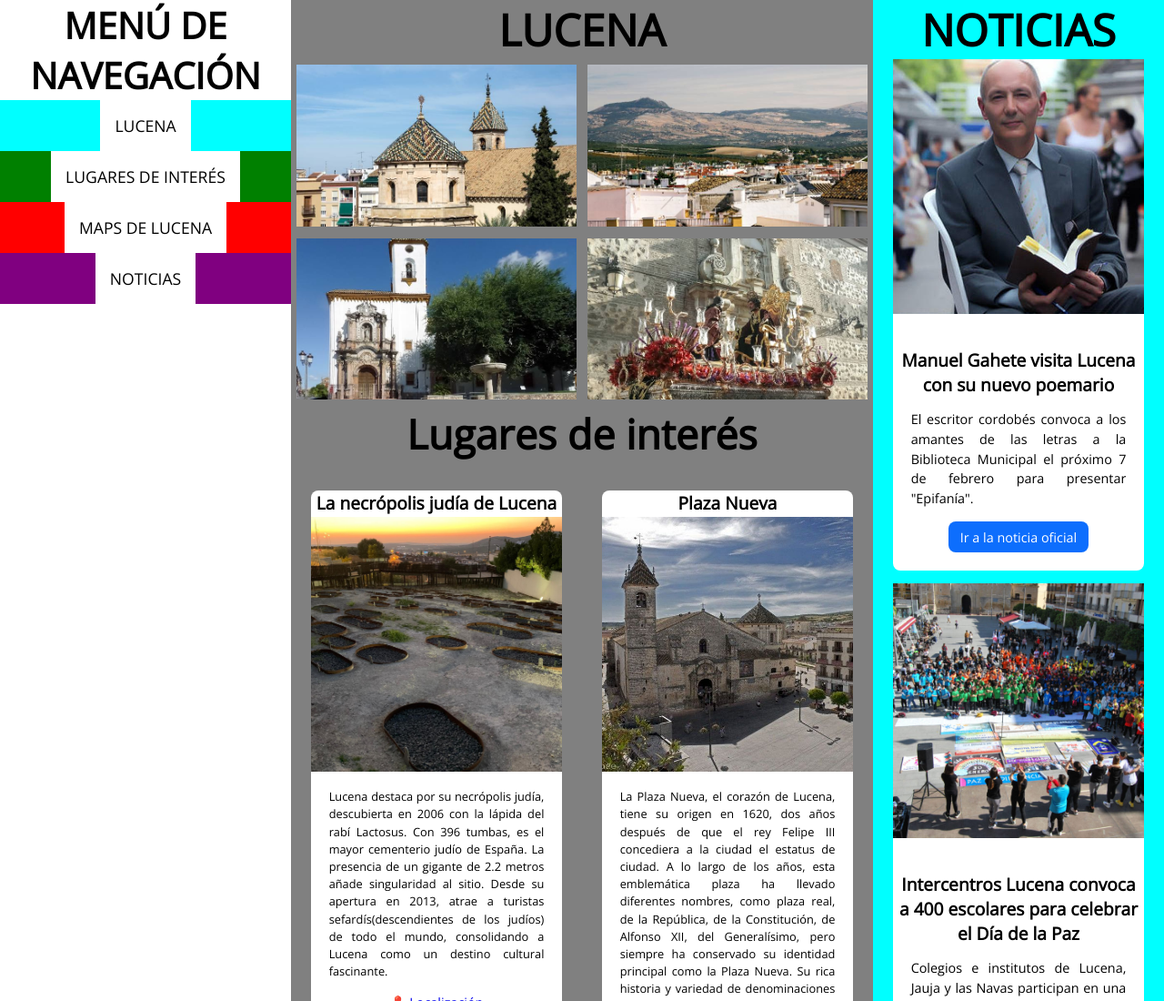
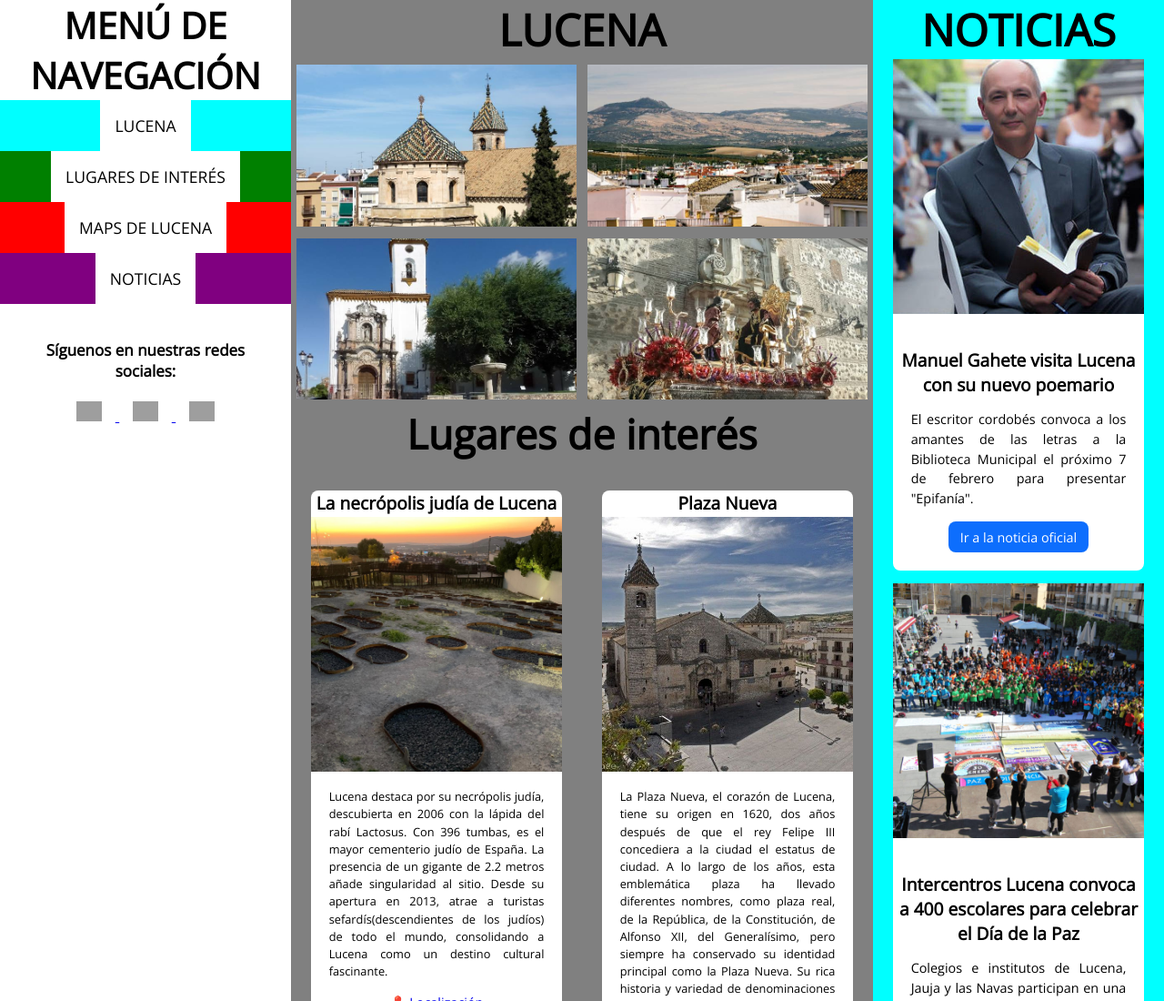
Before and after one commit to MarcosYelamos/0373-A5_Turismo_local_MarcosYelamos, a plain HTML site: page index.html in a window 1280 px wide. Shown: the top 1100 px of the page at 91% size. Drawn offline with nearby package versions, Linux system fonts and the light colour scheme; grey boxes are pictures that could not be loaded.

Commit message:
redes sociales añadidas, todo completito

```diff
--- a/css/style.css
+++ b/css/style.css
@@ -179,6 +179,17 @@ body {
     clear: both;
 }
 
+.social-media {
+    text-align: center;
+    padding: 5%;
+}
+
+.social-icons img {
+    width: 10%;
+    margin: 0 5%;
+}
+
+
 @media (max-width: 700px) {
    .column25{
     width: 100%;
--- a/index.html
+++ b/index.html
@@ -3,8 +3,9 @@
 <head>
     <meta charset="UTF-8">
     <meta name="viewport" content="width=device-width, initial-scale=1.0">
-    <title>Document</title>
+    <title>Lucena</title>
     <link rel="stylesheet" href="./css/style.css">
+    <link rel="shortcut icon" href="./img/icon.svg" type="image/x-icon">
 </head>
 <body>
     <!-- Primera columna, menu de navegacion-->
@@ -28,8 +29,25 @@
                 <div class="espacio" ><a class="link" href="#noticias">NOTICIAS</a></div>
             </nav>
 
+            <section class="social-media">
+                <h4>Síguenos en nuestras redes sociales:</h4>
+                <div class="social-icons">
+                    <a href="https://www.facebook.com/AytoLucena/" target="_blank"> <!-- Abre una pagina distinta al darle al link-->
+                        <img src="https://static.xx.fbcdn.net/rsrc.php/yx/r/e9sqr8WnkCf.ico" alt="Facebook" />
+                    </a>
+                    <a href="https://www.instagram.com/ayuntamiento_lucena/" target="_blank">
+                        <img src="https://static.cdninstagram.com/rsrc.php/v4/yR/r/lam-fZmwmvn.png" alt="Instagram" />
+                    </a>
+                    <a href="https://x.com/AytoLucena" target="_blank">
+                        <img src="https://abs.twimg.com/responsive-web/client-web/icon-ios.77d25eba.png" alt="Twitter" />
+                    </a>
+                </div>
+            </section>
+
         </section>
     </aside>
+
+
 
     <!-- Segunda columna, contenido principal-->
      <!-- Galeria de imagenes-->
```
Also changed, not shown: img/facebook.ico (added).
